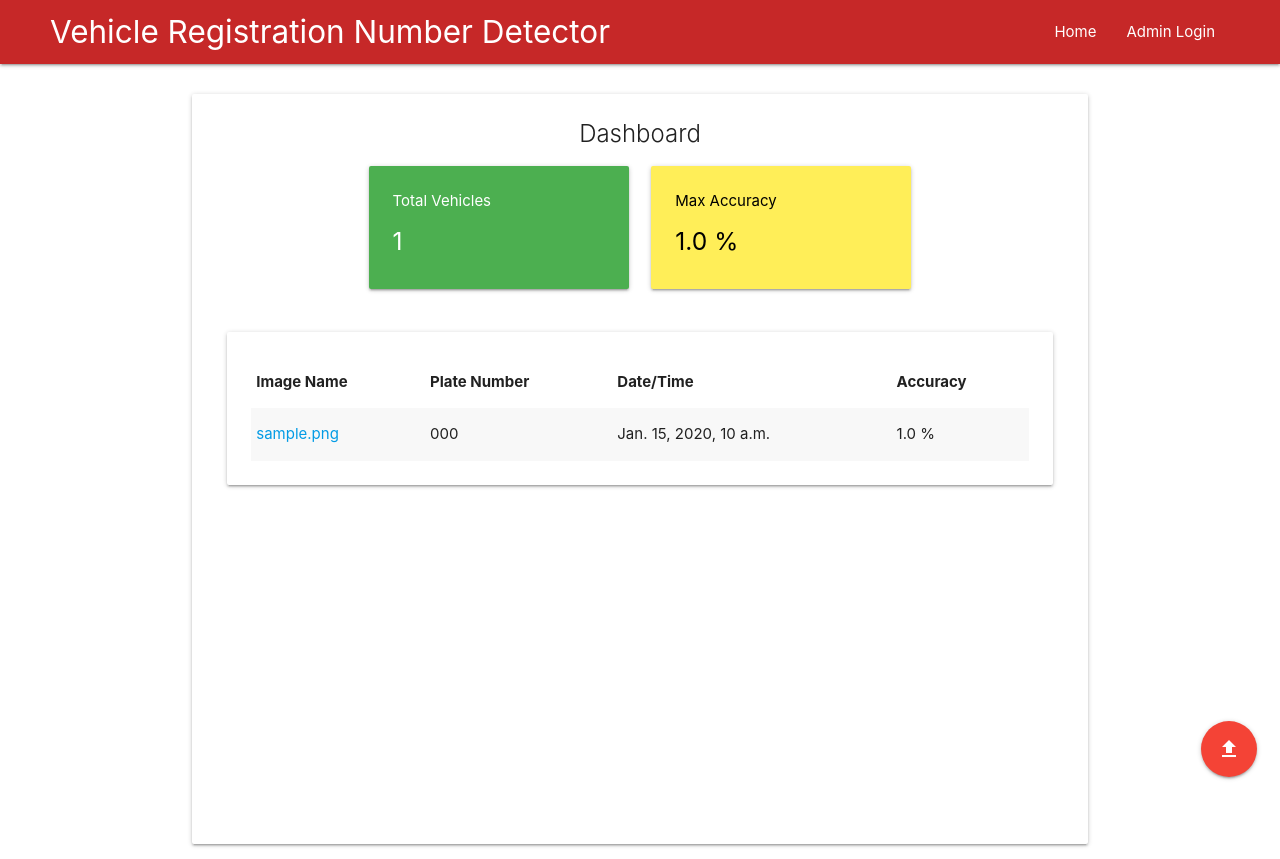
After one commit to Akash1362000/Vehicle-Registration-Number-Recognition, a Django app: page / in a window 1280 px wide. The commit adds this page. Run offline with Django 4.2, Linux system fonts and the light colour scheme; tables that the repository leaves empty hold one stand-in row (values such as "Sample post").

Commit message:
feat: Create ui for listing detected vehicle no plates

```diff
--- a/plate_detector/registration/models.py
+++ b/plate_detector/registration/models.py
@@ -1,9 +1,11 @@
 from django.db import models
+from django_extensions.db.models import TimeStampedModel
 
 
-class VehicleImage(models.Model):
+class VehicleImage(TimeStampedModel):
     image = models.ImageField(upload_to="uploads")
     registration_number = models.CharField(max_length=20, blank=True)
+    accuracy = models.FloatField(default=0)
 
     def __str__(self) -> str:
-        return self.image.name
+        return self.image.name[8:]
--- a/plate_detector/registration/templates/image_list.html
+++ b/plate_detector/registration/templates/image_list.html
@@ -1,28 +1,73 @@
-<!DOCTYPE html>
-<html>
+{% extends 'registration/base.html' %}
+
+{% block head %}
 
 <head>
-        <title>Image List</title>
+    <title>Vehicle Registration Number Detector</title>
 </head>
 
-    <body>
-        <h1>Image List</h1>
-        <table>
+{% endblock head %}
+
+{% block body %}
+
+<div class="container">
+    <br>
+    <div class="fixed-action-btn">
+        <a class="btn-floating btn-large red waves-effect waves-light" href="{% url 'upload_image' %}"><i
+                class="large material-icons">upload</i></a>
+    </div>
+    <div class="card">
+        <div class="card-content">
+            <span class="card-title center">Dashboard</span>
+            <div class="row">
+                <div class="col s2"></div>
+                <div class="col s4">
+                    <div class="card-panel green hoverable">
+                        <span class="white-text">Total Vehicles</span>
+                        <h5 class="white-text">{{ total_vehicles }}</h5>
+                    </div>
+                </div>
+                <div class="col s4">
+                    <div class="card-panel yellow lighten-1 hoverable">
+                        <span class="black-text">Max Accuracy</span>
+                        <h5 class="black-text">{{ max_accuracy }} %</h5>
+                    </div>
+                </div>
+            </div>
+            <div class="row">
+                <div class="col s12">
+                    <div class="card-panel">
+                        <table class="striped">
                             <thead>
                                 <tr>
                                     <th>Image Name</th>
-                    <th>Registration Number</th>
+                                    <th>Plate Number</th>
+                                    <th>Date/Time</th>
+                                    <th>Accuracy</th>
                                 </tr>
                             </thead>
                             <tbody>
                                 {% for image in images %}
                                 <tr>
-                    <td>{{ image.image.name }}</td>
+                                    <td>
+                                        <a href="{{ image.image.url }}" target="_blank">
+                                            {{ image.image.name | cut:'uploads/'}}
+                                        </a>
+                                    </td>
                                     <td>{{ image.registration_number }}</td>
+                                    <td>{{ image.modified }}</td>
+                                    <td>{{ image.accuracy }} %</td>
                                 </tr>
                                 {% endfor %}
                             </tbody>
                         </table>
+                    </div>
+                </div>
+            </div>
+        </div>
+    </div>
+</div>
+<script src="https://cdnjs.cloudflare.com/ajax/libs/materialize/1.0.0/js/materialize.min.js"></script>
 </body>
 
-</html>
+{% endblock body %}
--- /dev/null
+++ b/plate_detector/registration/templates/registration/base.html
@@ -0,0 +1,41 @@
+<!DOCTYPE html>
+<html lang="en">
+    {% load static %}
+
+    <head>
+        <meta charset="utf-8">
+        <meta name="viewport" content="width=device-width, initial-scale=1">
+        <script src="https://ajax.googleapis.com/ajax/libs/jquery/3.5.1/jquery.min.js"></script>
+        <script src="https://cdnjs.cloudflare.com/ajax/libs/popper.js/1.16.0/umd/popper.min.js"></script>
+        <!-- Compiled and minified CSS -->
+        <link rel="stylesheet" href="https://cdnjs.cloudflare.com/ajax/libs/materialize/1.0.0/css/materialize.min.css">
+        <!-- Compiled and minified JavaScript -->
+        <script src="https://cdnjs.cloudflare.com/ajax/libs/materialize/1.0.0/js/materialize.min.js"></script>
+        <link href="https://fonts.googleapis.com/icon?family=Material+Icons" rel="stylesheet">
+
+        <meta name="theme-color" content="#c62828">
+        {% block head %}{% endblock %}
+    </head>
+
+    <body>
+        <style>
+            a:link {
+                text-decoration: none;
+            }
+
+            .card {
+                height: 750px;
+            }
+        </style>
+        <nav>
+            <div class="nav-wrapper" style="padding: 0px 50px; background-color: #c62828">
+                <a href="{% url 'image_list' %}" class="brand-logo">Vehicle Registration Number Detector</a>
+                <ul class="right">
+                    <li><a href="{% url 'image_list' %}">Home</a></li>
+                    <li><a href="{% url 'admin:index' %}">Admin Login</a></li>
+                </ul>
+            </div>
+        </nav>
+
+        <!-- Body -->
+        {% block body %}{% endblock %}
--- a/plate_detector/registration/urls.py
+++ b/plate_detector/registration/urls.py
@@ -4,5 +4,5 @@ from . import views
 
 urlpatterns = [
     path("upload/", views.upload_image, name="upload_image"),
-    path("image_list/", views.image_list, name="image_list"),
+    path("", views.image_list, name="image_list"),
 ]
--- a/plate_detector/registration/views.py
+++ b/plate_detector/registration/views.py
@@ -1,3 +1,4 @@
+from django.db.models import Max
 from django.shortcuts import redirect, render
 
 from .forms import ImageUploadForm
@@ -20,5 +21,14 @@ def upload_image(request):
 
 
 def image_list(request):
-    images = VehicleImage.objects.all()
-    return render(request, "image_list.html", {"images": images})
+    images = VehicleImage.objects.all().filter().order_by("-modified")
+    max_accuracy = images.aggregate(Max("accuracy")).get("accuracy__max") or 0.0
+    return render(
+        request,
+        "image_list.html",
+        {
+            "images": images,
+            "total_vehicles": images.count(),
+            "max_accuracy": max_accuracy,
+        },
+    )
--- a/plate_detector/requirements.dev.txt
+++ b/plate_detector/requirements.dev.txt
@@ -3,3 +3,4 @@ flake8==6.1.0
 ipdb==0.13.13
 isort==5.12.0
 pre-commit==3.4.0
+pygraphviz==1.11
--- a/plate_detector/requirements.txt
+++ b/plate_detector/requirements.txt
@@ -1,3 +1,7 @@
+crispy-forms-materialize==0.2
 Django==4.2.5
+django-crispy-forms==2.0
+django-extensions==3.2.3
+django-materializecss-form==1.1.17
 psycopg2-binary==2.9.7
 python-dotenv==1.0.0
```
Also changed, not shown: plate_detector/plate_detector/settings.py (+74 -59 lines), plate_detector/registration/templates/upload_image.html (+8 -4 lines), plate_detector/registration/migrations/0003_alter_vehicleimage_options_vehicleimage_created_and_more.py (added), plate_detector/registration/migrations/0004_vehicleimage_accuracy.py (added). Lines whose indentation alone changed are shown as unchanged.
